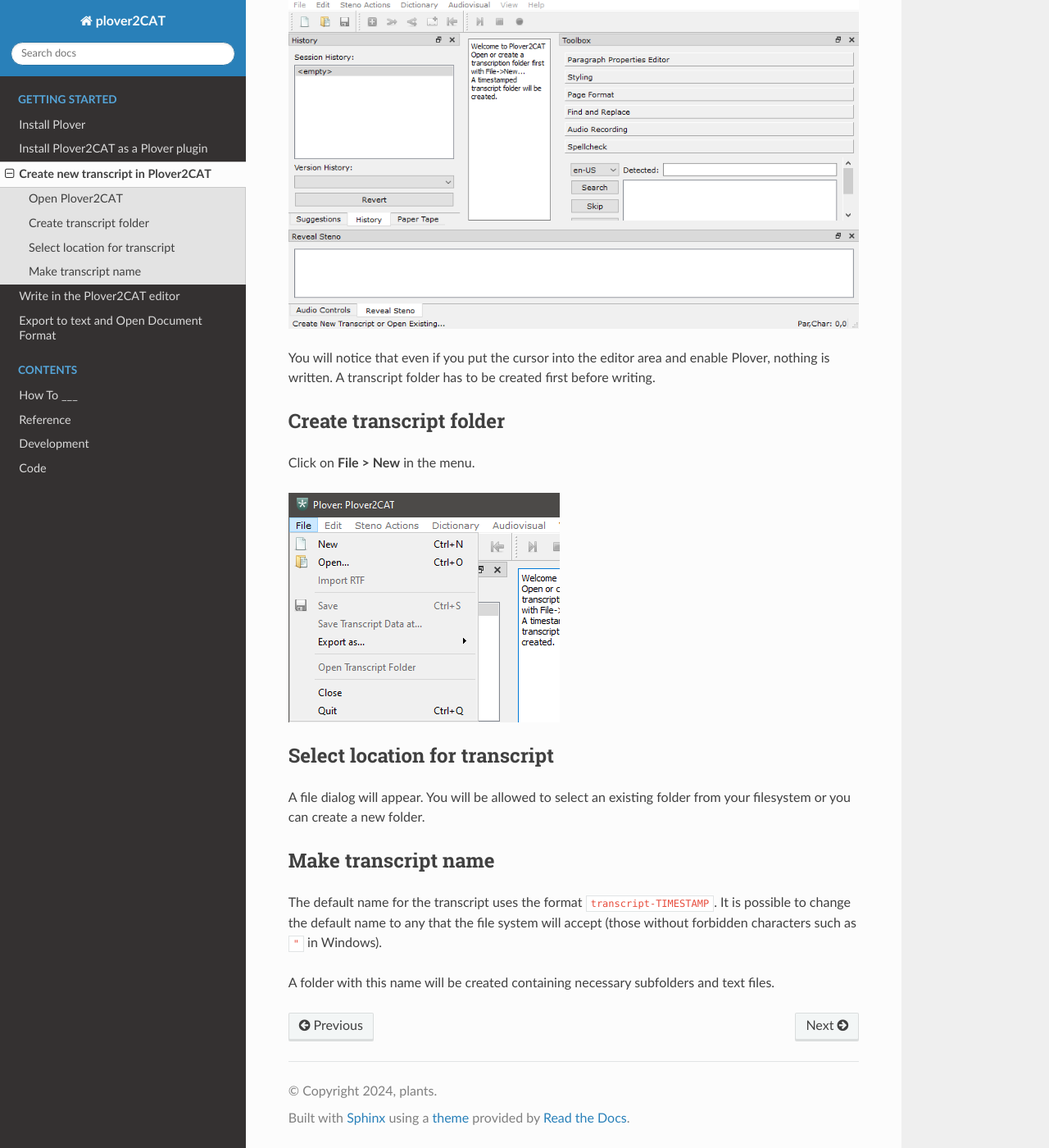
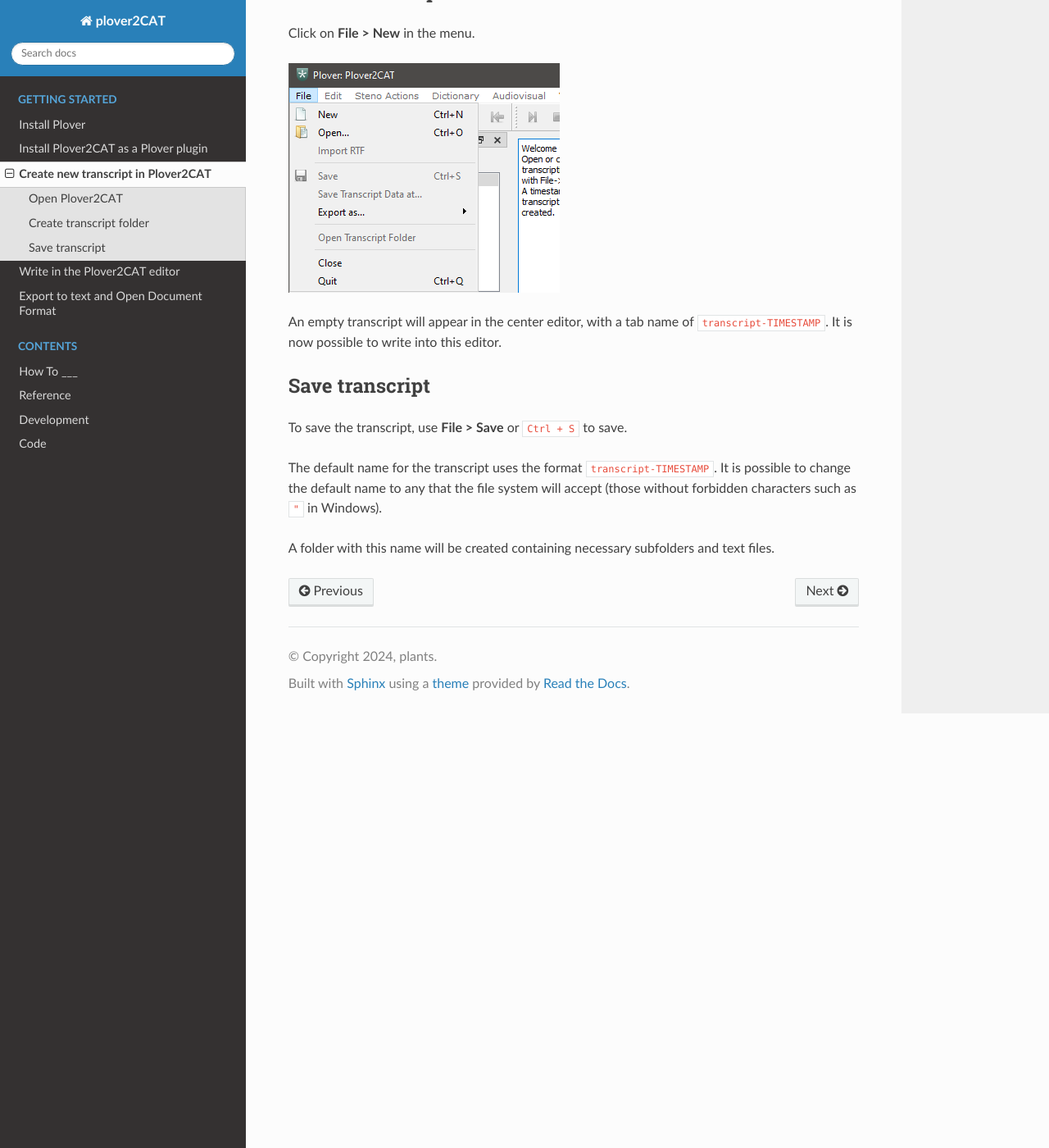
Before and after one commit to greenwyrt/plover2CAT, a Sphinx documentation site: the page built from docs/tutorials/create-transcript.md, in a window 1280 px wide and 1400 px high, scrolled down 727 px. Shown: the whole window at 82% size. Built offline with Sphinx 7.4.7 and the Read the Docs theme 3.1.0, drawn with Linux system fonts in a browser that asks for light colours.

Commit message:
change location for new
change default save location to home and create new in temp, fixes for dictionary config path, update documentation

```diff
--- a/docs/tutorials/create-transcript.md
+++ b/docs/tutorials/create-transcript.md
@@ -12,21 +12,17 @@ Open Plover and then open **Plover2CAT** from the **Tools** menu.
 
 The editor window will open.
 
-![Plover2CAT editor](images/editor.png)
-
-You will notice that even if you put the cursor into the editor area and enable Plover, nothing is written. A transcript folder has to be created first before writing.
-
 ## Create transcript folder
 
 Click on **File > New** in the menu.
 
 ![Plover2CAT File Menu](images/editornew.png)
 
-## Select location for transcript
+An empty transcript will appear in the center editor, with a tab name of  `transcript-TIMESTAMP`. It is now possible to write into this editor.
 
-A file dialog will appear. You will be allowed to select an existing folder from your filesystem or you can create a new folder.
+## Save transcript
 
-## Make transcript name
+To save the transcript, use **File > Save** or `Ctrl + S`  to save.
 
 The default name for the transcript uses the format `transcript-TIMESTAMP`. It is possible to change the default name to any that the file system will accept (those without forbidden characters such as `"` in Windows).
 
```
Also changed, not shown: CHANGES.md (+17 -4 lines), docs/api/workers.md (+6 -0 lines), docs/discussion/development.md (+21 -7 lines), docs/tutorials/writing-editor.md (+1 -1 lines), 2 other files.
